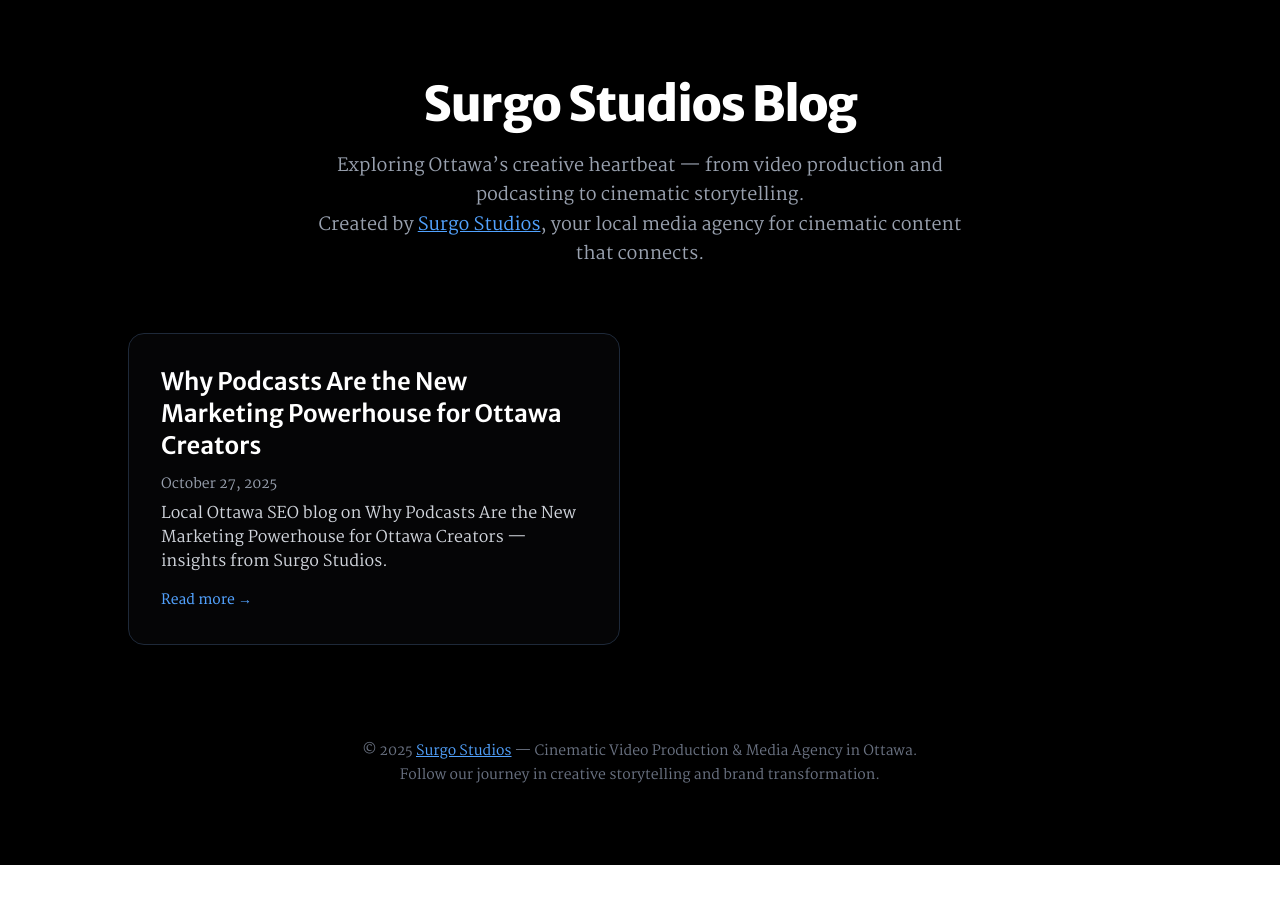
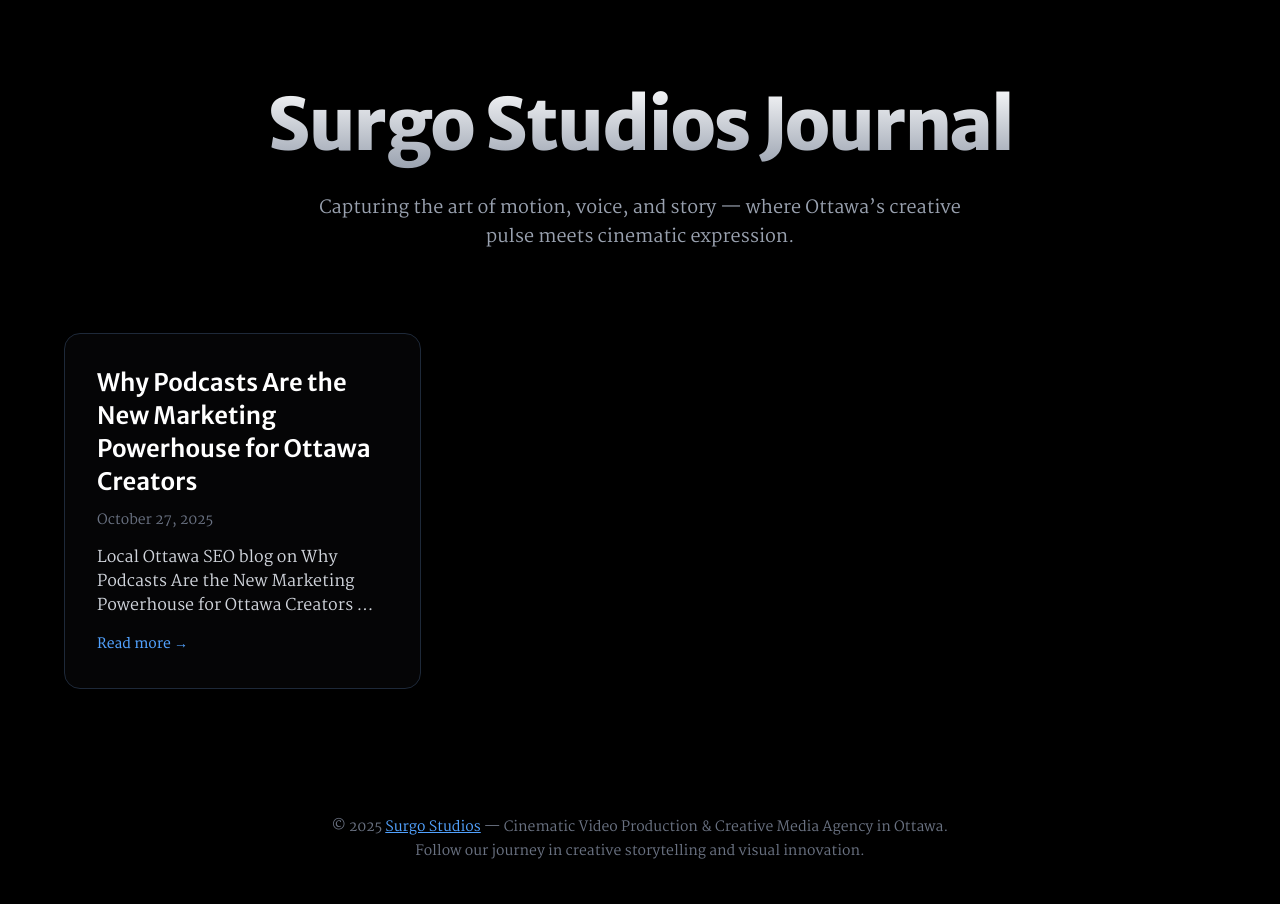
Before and after one commit to May5599/SurgoStudioDev, a Next.js app: page /blog in a window 1280 px wide. Shown: the top 904 px of the page. Before the commit the page ends 865 px from the top, so only its background shows below. Built offline with nearby package versions, Linux system fonts and the light colour scheme.

Commit message:
added read more page

```diff
--- a/src/app/api/generate-blog/route.js
+++ b/src/app/api/generate-blog/route.js
@@ -9,76 +9,90 @@
 const parser = new Parser();
 
 export async function POST(req) {
+  try {
     const { topic } = await req.json();
+    if (!topic) {
+      return NextResponse.json({ success: false, error: "No topic provided." });
+    }
 
-  // 📰 Step 1 — Pull 5 trending Ottawa media keywords
+    // 📰 Step 1 — Pull trending Ottawa creative keywords
     let trendingKeywords = "";
     try {
       const feed = await parser.parseURL(
-      "https://news.google.com/rss/search?q=ottawa+media+OR+video+production+OR+marketing+OR+podcast+OR+creative&hl=en-CA&gl=CA&ceid=CA:en"
+        "https://news.google.com/rss/search?q=ottawa+video+production+OR+media+agency+OR+creative+marketing+OR+podcast+studio&hl=en-CA&gl=CA&ceid=CA:en"
       );
       const headlines = feed.items.slice(0, 5).map((i) => i.title).join(", ");
       trendingKeywords = headlines;
-  } catch (err) {
+    } catch {
       trendingKeywords =
-      "Ottawa video production, podcast studios, conference filming, media storytelling, creative marketing";
+        "Ottawa video production, podcast studios, creative marketing, cinematic storytelling, brand content creation";
     }
 
-  // 🧠 Step 2 — Main prompt
+    // 🧠 Step 2 — AI prompt (natural, cinematic, no SEO wording)
     const prompt = `
-You are a skilled SEO blog writer for Surgo Studios — an Ottawa-based video production and media agency.
-Write a cinematic, SEO-optimized blog post for the title: "${topic}"
+You are a professional copywriter for Surgo Studios, a cinematic video production and creative media agency based in Ottawa.
 
-Guidelines:
-- Use natural, editorial, human language (no AI phrases, no em dashes).
-- Focus on Ottawa’s creative and business community.
-- Include trending local keywords:
+Write a full-length blog article (minimum 900 words) on the topic: "${topic}".
+
+Tone: cinematic, confident, and human.
+Audience: Ottawa creators, brands, and businesses seeking creative storytelling.
+Avoid: the words "SEO", "AI", "local blog", or em-dashes.
+Use commas or short sentences instead.
+
+Include trending local references or ideas from these keywords:
 ${trendingKeywords}
-- Mention video production, podcast services, event coverage, and social media content.
-- Mention Surgo Studios and Surgo Media as authorities.
-- Include an introduction, clear H2 sections, and a CTA to work with Surgo Studios.
-- Keep it creative, relevant, and 100% unique.
-Return only Markdown.
+
+Structure:
+1. A creative intro paragraph that hooks readers — this will serve as the description.
+2. Strong H2 sections that flow naturally.
+3. A closing paragraph that ties the story back to Surgo Studios’ mission.
+Return only Markdown (no explanations).
 `;
 
-  // ✍️ Step 3 — Generate blog content
+    // ✍️ Step 3 — Generate blog
     const completion = await openai.chat.completions.create({
       model: "gpt-4o-mini",
       messages: [{ role: "user", content: prompt }],
     });
 
-  let blogContent = completion.choices[0].message.content || "";
+    let blogContent = completion.choices[0]?.message?.content?.trim() || "";
 
-  // 🧹 Step 4 — Auto format and clean up
+    // 🧹 Step 4 — Clean formatting
     blogContent = blogContent
-    .replace(/\s{2,}/g, " ") // remove double spaces
-    .replace(/\n{3,}/g, "\n\n") // remove triple line breaks
-    .replace(/^##\s*(.*)$/gm, (match, p1) => `## ${p1.trim().replace(/\b\w/g, (c) => c.toUpperCase())}`) // capitalize H2
-    .replace(/^###\s*(.*)$/gm, (match, p1) => `### ${p1.trim().replace(/\b\w/g, (c) => c.toUpperCase())}`); // capitalize H3
+      .replace(/\s{2,}/g, " ")
+      .replace(/\n{3,}/g, "\n\n")
+      .replace(/—/g, "-"); // remove em-dashes just in case
 
-  // 🪶 Step 5 — Add front matter
+    // ✍️ Step 5 — Extract first paragraph as description
+    const firstParagraphMatch = blogContent.match(/^(.*?)(\r?\n\r?\n|$)/);
+    const firstParagraph =
+      firstParagraphMatch?.[1]?.trim() ||
+      `A creative exploration of ${topic} by Surgo Studios in Ottawa.`;
+
+    // 🪶 Step 6 — Add front matter
     const frontMatter = matter.stringify(blogContent, {
       title: topic,
       date: new Date().toISOString(),
-    description: `Local Ottawa SEO blog on ${topic} — insights from Surgo Studios.`,
+      description: firstParagraph,
       tags: [
+        "Surgo Studios",
         "Ottawa",
         "video production",
-      "Surgo Studios",
-      "media marketing",
+        "creative media",
         "podcast production",
-      "creative storytelling",
+        "brand storytelling",
       ],
     });
 
-  const filename = `${topic.toLowerCase().replace(/\s+/g, "-")}-${Date.now()}.mdx`;
+    // 🗂 Step 7 — Commit to GitHub
+    const safeTopic = topic.toLowerCase().replace(/[^a-z0-9]+/g, "-");
+    const filename = `${safeTopic}-${Date.now()}.mdx`;
 
-  // 💾 Step 6 — Commit to GitHub
     await octokit.repos.createOrUpdateFileContents({
-    owner: "May5599", // your GitHub username
-    repo: "SurgoStudioDev", // your repo name
+      owner: "May5599",
+      repo: "SurgoStudioDev",
       path: `content/blogs/${filename}`,
-    message: `🤖 Added blog: ${topic}`,
+      message: `🎬 Added blog: ${topic}`,
       content: Buffer.from(frontMatter).toString("base64"),
       branch: "main",
     });
@@ -86,6 +100,10 @@
     return NextResponse.json({
       success: true,
       filename,
-    trendingKeywords,
+      message: `Blog created successfully: ${filename}`,
     });
+  } catch (error) {
+    console.error("Blog generation failed:", error);
+    return NextResponse.json({ success: false, error: error.message });
   }
+}
--- a/src/app/blog/page.jsx
+++ b/src/app/blog/page.jsx
@@ -1,16 +1,20 @@
+"use client";
+
+import { useState } from "react";
 import fs from "fs";
 import path from "path";
 import matter from "gray-matter";
-import Link from "next/link";
+import { MDXRemote } from "next-mdx-remote/rsc";
+import { motion, AnimatePresence } from "framer-motion";
 
 export const metadata = {
-  title: "Surgo Studios Blog | Ottawa Video Production & Media Insights",
+  title: "Surgo Studios Blog | Ottawa Video Production & Creative Insights",
   description:
-    "Explore insights from Surgo Studios — Ottawa’s cinematic video production agency. Discover local media trends, creative storytelling, podcast production, and event coverage strategies.",
+    "A cinematic editorial from Surgo Studios — exploring video production, podcasting, and storytelling shaping Ottawa’s creative culture.",
   openGraph: {
-    title: "Surgo Studios Blog | Ottawa Video Production & Media Insights",
+    title: "Surgo Studios Blog | Ottawa Video Production & Creative Insights",
     description:
-      "Explore Surgo Studios' creative thoughts and industry updates. From video production and podcasting to event storytelling — we capture Ottawa’s creative pulse.",
+      "From brand storytelling to cinematic production — explore Surgo Studios’ perspective on creativity in Ottawa’s media scene.",
     url: "https://surgostudios.com/blog",
     siteName: "Surgo Studios",
     images: [
@@ -27,97 +31,146 @@
 };
 
 export default function BlogPage() {
+  // Load blogs
   const blogDir = path.join(process.cwd(), "content", "blogs");
   const files = fs.readdirSync(blogDir);
 
   const posts = files
     .filter((file) => file.endsWith(".mdx"))
     .map((filename) => {
-      const fileContent = fs.readFileSync(path.join(blogDir, filename), "utf-8");
-      const { data } = matter(fileContent);
+      const content = fs.readFileSync(path.join(blogDir, filename), "utf-8");
+      const { data, content: body } = matter(content);
       return {
         slug: filename.replace(".mdx", ""),
         title: data.title || "Untitled Post",
-        date: new Date(data.date).toLocaleDateString("en-CA", {
+        date: data.date
+          ? new Date(data.date).toLocaleDateString("en-CA", {
               year: "numeric",
               month: "long",
               day: "numeric",
-        }),
+            })
+          : "",
         description: data.description || "",
+        content: body,
       };
     })
-    .sort((a, b) => new Date(b.date) - new Date(a.date)); // newest first
+    .sort((a, b) => new Date(b.date) - new Date(a.date));
+
+  const [selectedPost, setSelectedPost] = useState(null);
 
   return (
-    <main className="min-h-screen bg-black text-white px-6 sm:px-12 py-20">
-      <div className="max-w-5xl mx-auto">
-        {/* 🏷️ Hero Section */}
-        <section className="text-center mb-16">
-          <h1 className="text-4xl md:text-5xl font-extrabold mb-6 tracking-tight">
-            Surgo Studios Blog
+    <main className="relative min-h-screen bg-black text-white px-6 sm:px-12 py-20 font-[--font-merriweather-sans]">
+      <div className="max-w-6xl mx-auto">
+        {/* 🏷️ Hero */}
+        <motion.section
+          initial={{ opacity: 0, y: 40 }}
+          animate={{ opacity: 1, y: 0 }}
+          transition={{ duration: 0.6, ease: "easeOut" }}
+          className="text-center mb-20"
+        >
+          <h1 className="text-5xl md:text-7xl font-extrabold mb-6 tracking-tight leading-tight bg-gradient-to-b from-white to-gray-400 bg-clip-text text-transparent">
+            Surgo Studios Journal
           </h1>
           <p className="text-gray-400 max-w-2xl mx-auto text-lg leading-relaxed">
-            Exploring Ottawa’s creative heartbeat — from video production and
-            podcasting to cinematic storytelling.
-            <br />
-            Created by{" "}
-            <Link
-              href="https://surgostudios.com"
-              className="text-blue-400 hover:text-blue-300 underline transition-all"
-              target="_blank"
+            Capturing the art of motion, voice, and story — where Ottawa’s
+            creative pulse meets cinematic expression.
+          </p>
+        </motion.section>
+
+        {/* 📰 Blog grid */}
+        <div className="grid md:grid-cols-2 lg:grid-cols-3 gap-10">
+          {posts.length > 0 ? (
+            posts.map((post, i) => (
+              <motion.div
+                key={post.slug}
+                initial={{ opacity: 0, y: 30 }}
+                animate={{ opacity: 1, y: 0 }}
+                transition={{ delay: i * 0.1 }}
+                className="group relative border border-gray-800 hover:border-blue-500 transition-all rounded-2xl p-8 bg-zinc-950/60 hover:bg-zinc-900 cursor-pointer overflow-hidden"
+                onClick={() => setSelectedPost(post)}
               >
-              Surgo Studios
-            </Link>
-            , your local media agency for cinematic content that connects.
-          </p>
-        </section>
-
-        {/* 📰 Blog Listing */}
-        <div className="grid md:grid-cols-2 gap-10">
-          {posts.length > 0 ? (
-            posts.map((post) => (
-              <Link
-                href={`/blog/${post.slug}`}
-                key={post.slug}
-                className="group block border border-gray-800 hover:border-blue-500 transition-all rounded-2xl p-8 bg-zinc-950/60 hover:bg-zinc-900"
-              >
-                <h2 className="text-2xl font-semibold mb-3 group-hover:text-blue-400 transition-all">
+                <div className="absolute inset-0 bg-gradient-to-t from-black/60 via-transparent opacity-0 group-hover:opacity-100 transition-all"></div>
+                <h2 className="text-2xl font-semibold mb-3 text-white group-hover:text-blue-400 transition-all leading-snug">
                   {post.title}
                 </h2>
-                <p className="text-gray-400 text-sm mb-2">{post.date}</p>
-                <p className="text-gray-300 text-base line-clamp-3">
-                  {post.description}
-                </p>
+                <p className="text-gray-500 text-sm mb-4">{post.date}</p>
+                <p className="text-gray-300 line-clamp-3">{post.description}</p>
                 <span className="inline-block mt-4 text-blue-400 text-sm font-semibold group-hover:underline">
                   Read more →
                 </span>
-              </Link>
+              </motion.div>
             ))
           ) : (
-            <p className="text-gray-400 text-center col-span-2">
-              No posts yet. The AI blog agent will generate new articles soon.
+            <p className="text-gray-400 text-center col-span-full">
+              No posts yet — the AI blog agent will publish soon.
             </p>
           )}
         </div>
+      </div>
+
+      {/* 🎬 Fullscreen Popup Reader */}
+      <AnimatePresence>
+        {selectedPost && (
+          <motion.div
+            initial={{ opacity: 0 }}
+            animate={{ opacity: 1 }}
+            exit={{ opacity: 0 }}
+            className="fixed inset-0 bg-black/95 backdrop-blur-lg z-50 overflow-y-auto"
+          >
+            <motion.div
+              initial={{ y: 60, opacity: 0 }}
+              animate={{ y: 0, opacity: 1 }}
+              exit={{ y: 40, opacity: 0 }}
+              transition={{ duration: 0.4, ease: "easeOut" }}
+              className="relative max-w-5xl mx-auto mt-20 mb-20 bg-neutral-900 rounded-2xl p-10 border border-gray-800 shadow-2xl"
+            >
+              {/* ❌ Close */}
+              <button
+                onClick={() => setSelectedPost(null)}
+                className="absolute top-4 right-6 text-gray-400 hover:text-white text-3xl font-bold"
+                aria-label="Close"
+              >
+                ×
+              </button>
+
+              <article className="prose prose-invert prose-lg max-w-none">
+                <h1 className="text-4xl font-extrabold mb-3 text-blue-400 leading-snug">
+                  {selectedPost.title}
+                </h1>
+                <p className="text-gray-500 text-sm mb-8">
+                  {selectedPost.date}
+                </p>
+
+                <MDXRemote source={selectedPost.content} />
+
+                <div className="mt-12 border-t border-gray-800 pt-8 text-gray-400 text-sm">
+                  Written by{" "}
+                  <span className="text-blue-400">Surgo Studios</span> — your
+                  creative media partner in Ottawa.
+                </div>
+              </article>
+            </motion.div>
+          </motion.div>
+        )}
+      </AnimatePresence>
 
       {/* ✨ Footer */}
-        <footer className="mt-24 text-center text-gray-500 text-sm">
+      <footer className="mt-32 text-center text-gray-500 text-sm">
         <p>
           © {new Date().getFullYear()}{" "}
-            <Link
+          <a
             href="https://surgostudios.com"
             target="_blank"
             className="text-blue-400 hover:text-blue-300 underline"
           >
             Surgo Studios
-            </Link>{" "}
-            — Cinematic Video Production & Media Agency in Ottawa.
+          </a>{" "}
+          — Cinematic Video Production & Creative Media Agency in Ottawa.
         </p>
         <p className="mt-1">
-            Follow our journey in creative storytelling and brand transformation.
+          Follow our journey in creative storytelling and visual innovation.
         </p>
       </footer>
-      </div>
     </main>
   );
 }
```
Lines whose indentation alone changed are shown as unchanged.
